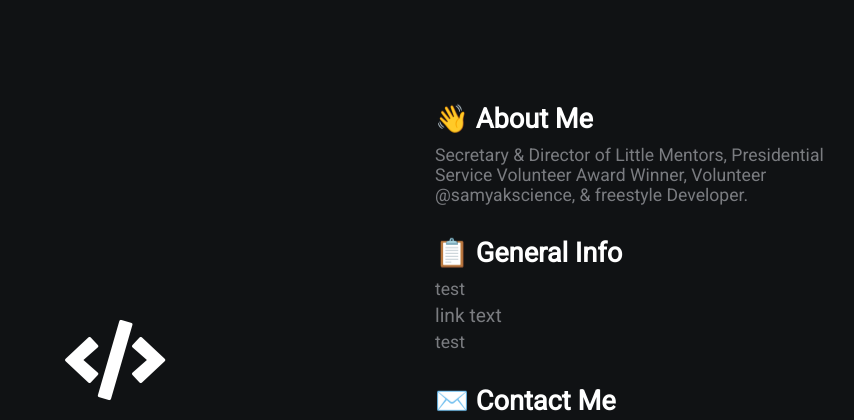
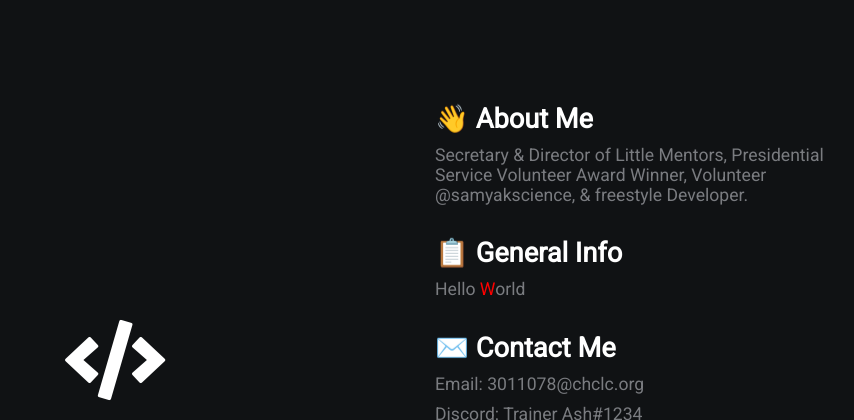
Before and after one commit to Trainer-Ash/trainer-ash.github.io, a plain HTML site: page index.html in a window 1280 px wide. Shown: the top 420 px of the page, without its empty margins (205-1059 px from the left). Drawn offline with Linux system fonts and the light colour scheme.

Commit message:
Update index.html

```diff
--- a/index.html
+++ b/index.html
@@ -22,7 +22,7 @@
             <h2>👋 About Me</h2>
             <p>Secretary & Director of Little Mentors, Presidential Service Volunteer Award Winner, Volunteer @samyakscience, & freestyle Developer.</p>
             <h2>📋 General Info</h2>
-            <p> test <span style="color: lightblue"><a href="https://github.com/Trainer-Ash/website/edit/master/index.html">link text</a></span> test</p>
+            <p>Hello <span style="color:red">W</span>orld </p>
             <h2>✉️ Contact Me</h2>
             <p>Email: 3011078@chclc.org</p>
             <p>Discord: Trainer Ash#1234</p>
```
